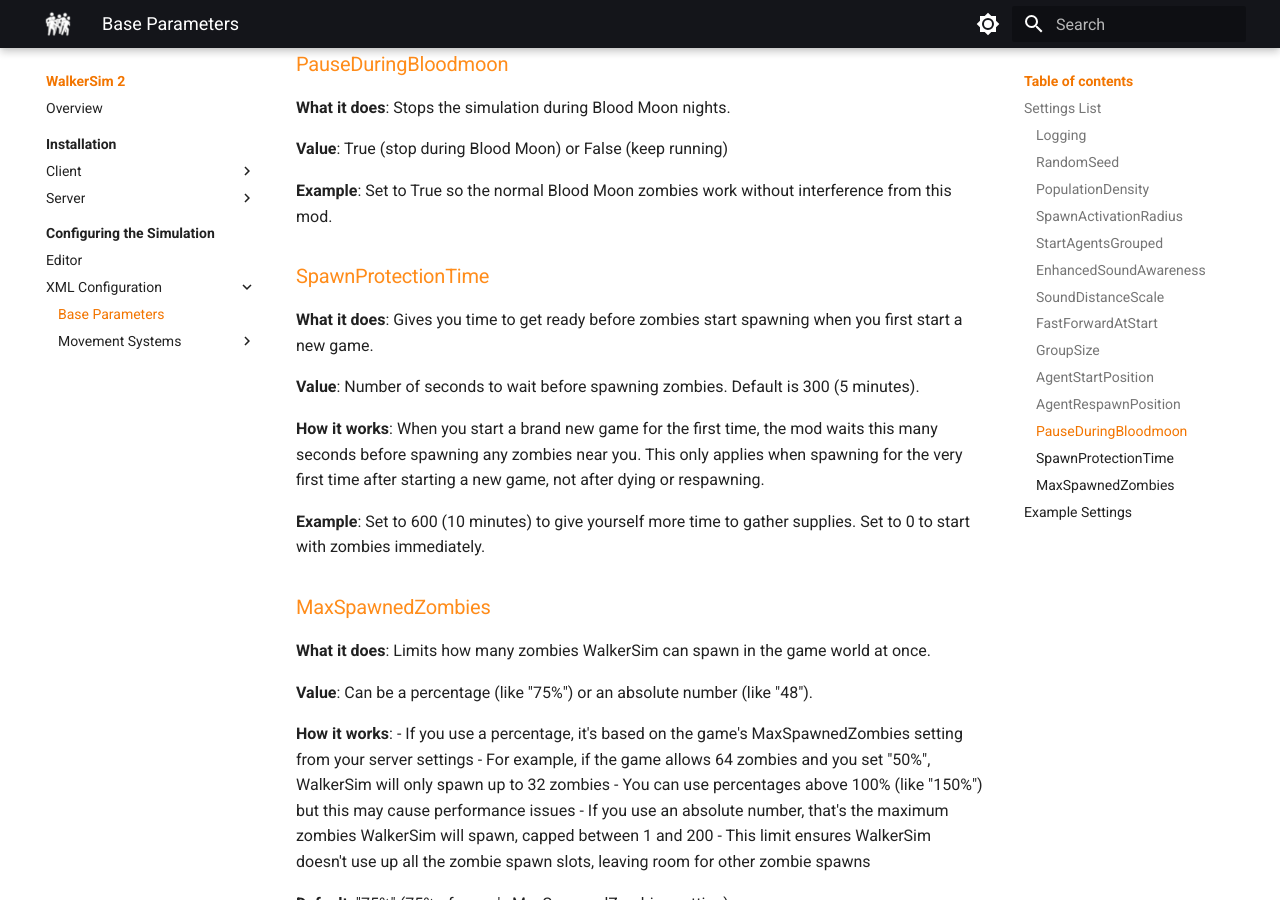
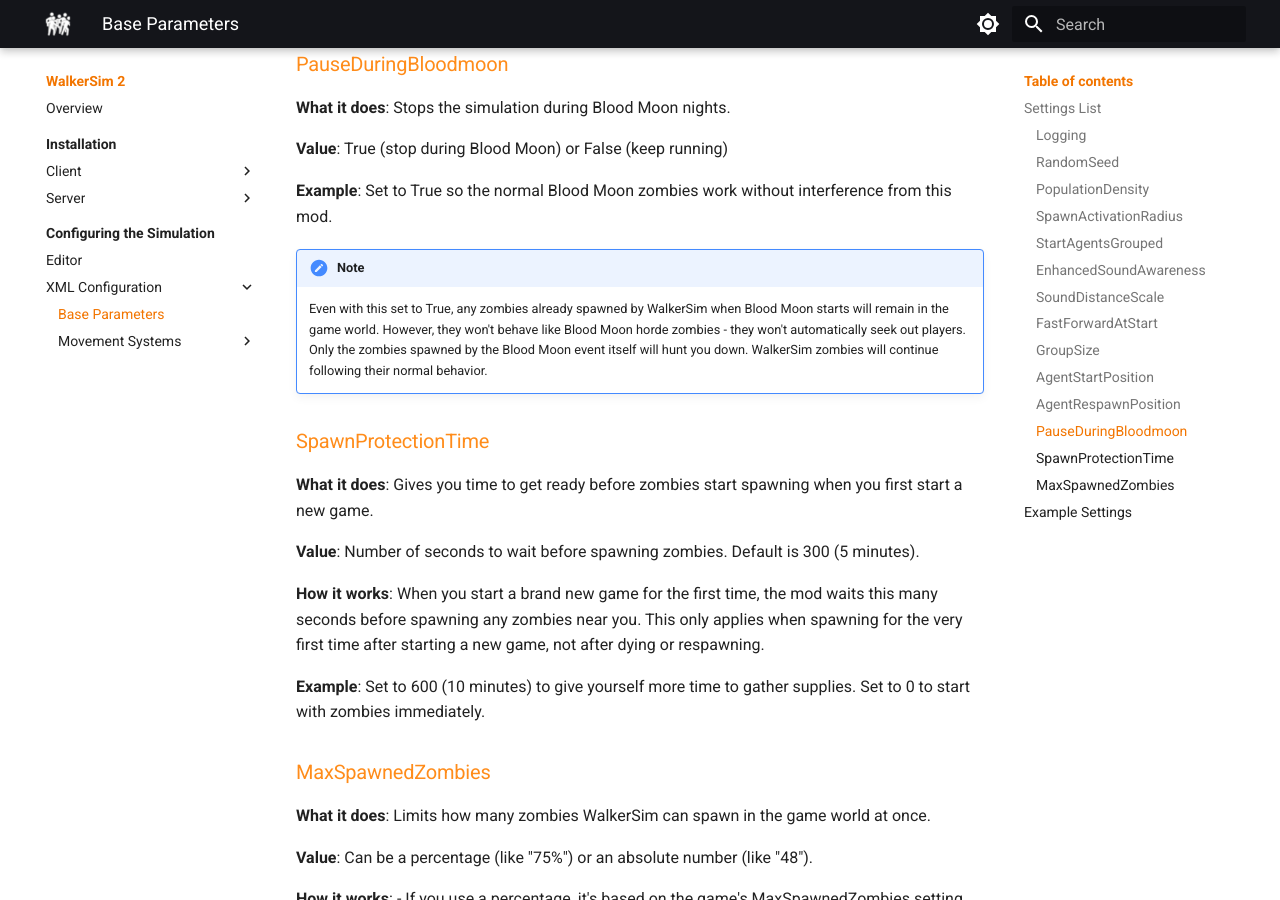
Before and after one commit to ZehMatt/7dtd-WalkerSim2, an MkDocs documentation site: the page built from Docs/configuring/configuration/base.md, in a window 1280 px wide and 900 px high, scrolled down 3409 px. Built offline with MkDocs 1.6.1 and Material for MkDocs 9.7.7, drawn with Linux system fonts in a browser that asks for light colours.

```diff
--- a/Docs/configuring/configuration/base.md
+++ b/Docs/configuring/configuration/base.md
@@ -130,6 +130,9 @@ Here are all the settings you can change:
 
 **Example**: Set to True so the normal Blood Moon zombies work without interference from this mod.
 
+!!! note
+    Even with this set to True, any zombies already spawned by WalkerSim when Blood Moon starts will remain in the game world. However, they won't behave like Blood Moon horde zombies - they won't automatically seek out players. Only the zombies spawned by the Blood Moon event itself will hunt you down. WalkerSim zombies will continue following their normal behavior.
+
 ### SpawnProtectionTime
 
 **What it does**: Gives you time to get ready before zombies start spawning when you first start a new game.
```
Also changed, not shown: Docs/index.md (+13 -1 lines).
